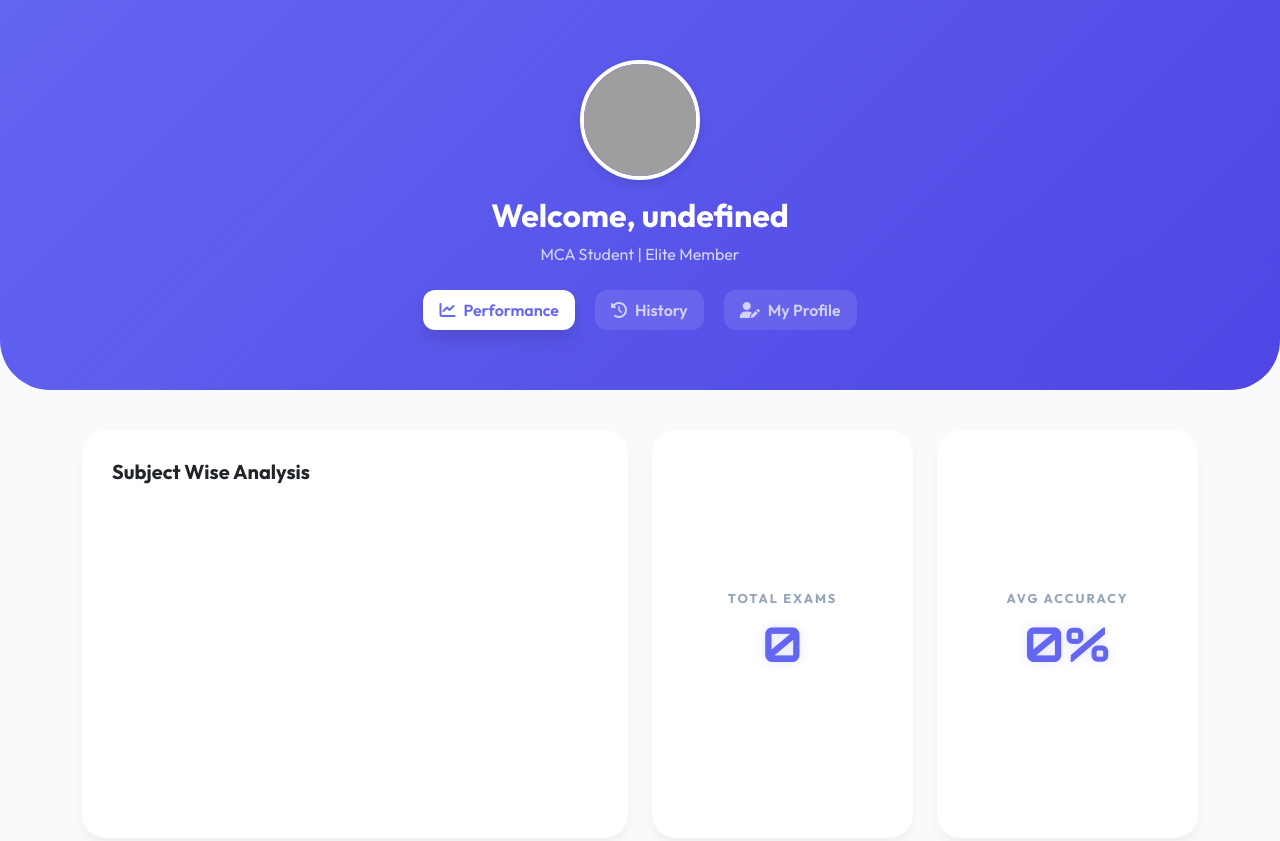
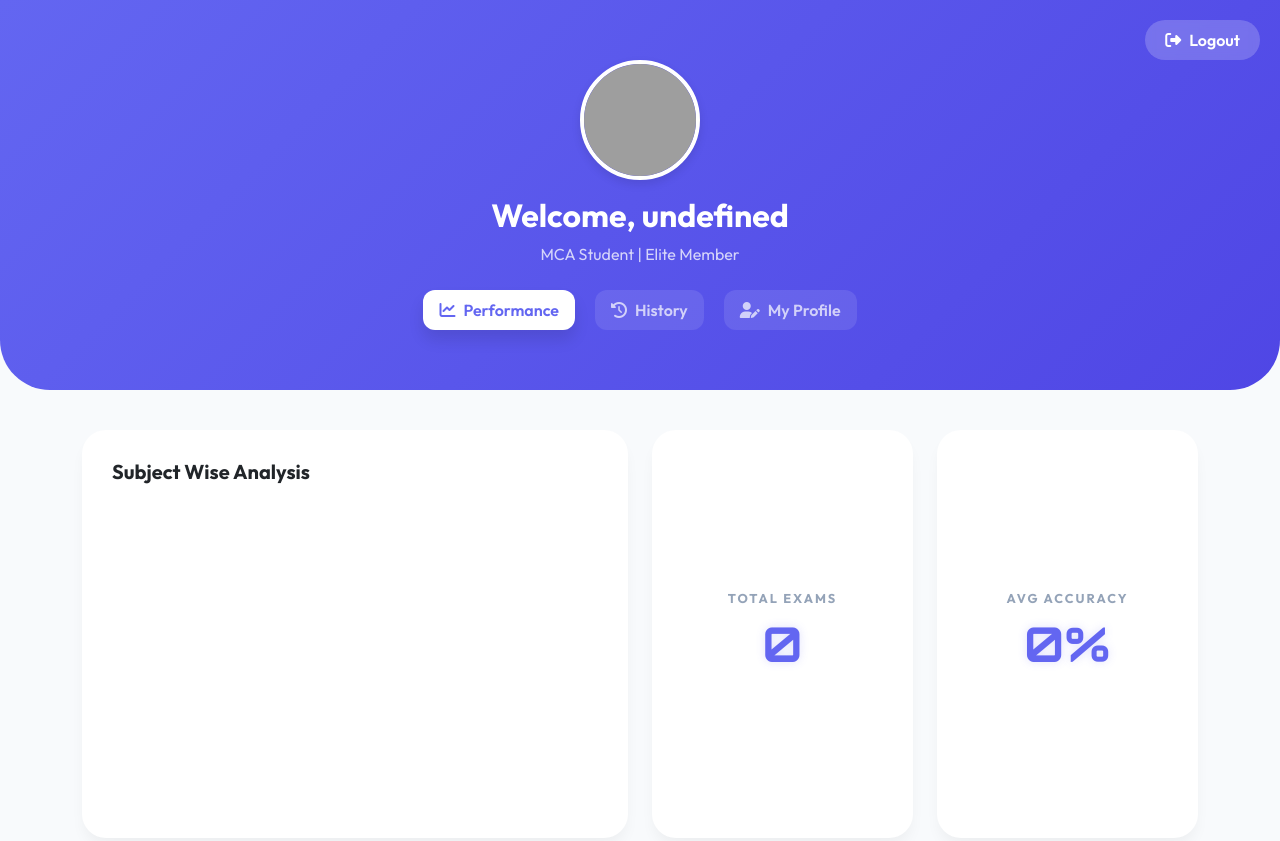
Before and after one commit to sumitdwivedi681-ops/ExamPortal, a plain HTML site: page frontend/dashboard.html in a window 1280 px wide. Shown: the top 841 px of the page. Drawn offline with nearby package versions, Linux system fonts and the light colour scheme; no server answers; sample sign-in values are in the browser's storage; grey boxes are pictures that could not be loaded.

Commit message:
feat: add logout button to student dashboard

```diff
--- a/frontend/dashboard.html
+++ b/frontend/dashboard.html
@@ -24,12 +24,14 @@
         .profile-img { width: 120px; height: 120px; border-radius: 50%; object-fit: cover; border: 4px solid white; box-shadow: 0 4px 10px rgba(0,0,0,0.1); }
         footer { background: var(--dark); color: #94a3b8; padding: 60px 0; margin-top: 80px; }
         .chart-container { position: relative; height: 300px; width: 100%; }
+        .logout-btn { position: absolute; top: 20px; right: 20px; background: rgba(255, 255, 255, 0.2); color: white; border: none; padding: 8px 20px; border-radius: 50px; font-weight: 600; transition: 0.3s; backdrop-filter: blur(5px); }
+        .logout-btn:hover { background: #f43f5e; color: white; transform: translateY(-2px); box-shadow: 0 4px 15px rgba(244, 63, 94, 0.4); }
     </style>
 </head>
 <body>
 
-<!-- Hero Section -->
-<div class="hero-section text-center">
+<div class="hero-section text-center position-relative">
+    <button class="logout-btn" onclick="logout()"><i class="fas fa-sign-out-alt me-2"></i>Logout</button>
     <div class="container">
         <div class="mb-4">
             <img src="https://ui-avatars.com/api/?name=Student&background=random" id="topProfileImg" class="profile-img mb-3" alt="Profile">
--- a/frontend/dashboard.js
+++ b/frontend/dashboard.js
@@ -132,3 +132,9 @@ function renderChart(labels, data) {
         }
     });
 }
+function logout() {
+    if(confirm("Are you sure you want to logout?")) {
+        localStorage.removeItem("loggedUser");
+        window.location.href = "index.html";
+    }
+}
```
